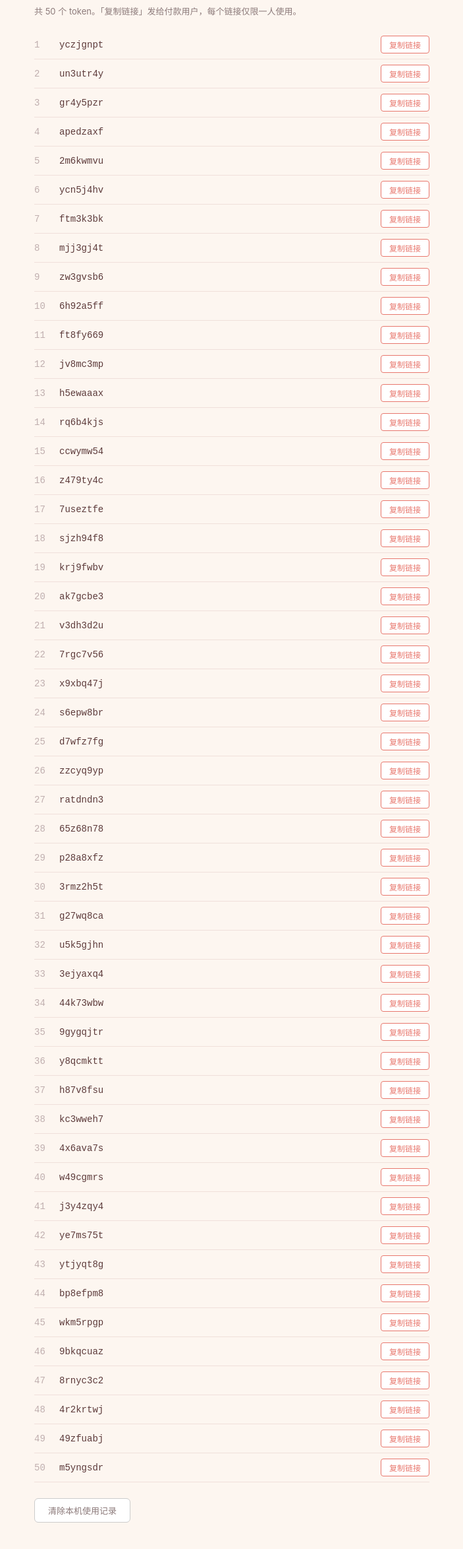
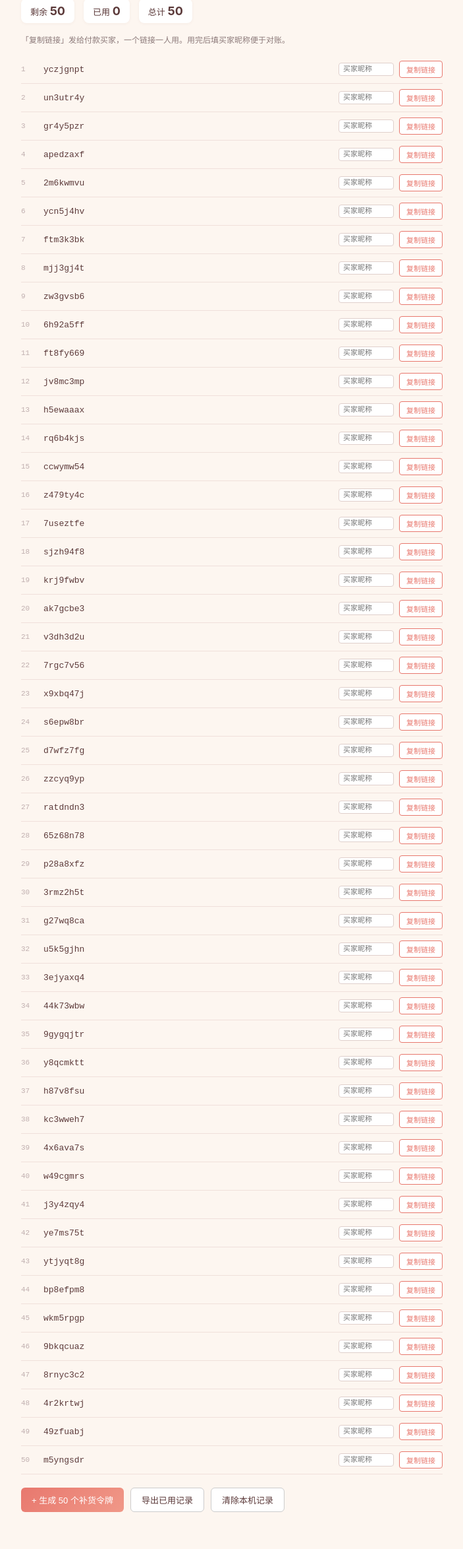
Before and after one commit to LLHJ-RGB/future-partner-test, a website: page admin.html in a window 1280 px wide. Shown: the part 75-2422 px from the top of the page at 66% size, without its empty margins (288-991 px from the left). Drawn offline with Linux system fonts and the light colour scheme.

Commit message:
v2: stock counter, buyer notes, restock generator

```diff
--- a/admin.html
+++ b/admin.html
@@ -5,53 +5,145 @@
 <meta name="viewport" content="width=device-width, initial-scale=1.0">
 <title>Token 管理 — 未来对象测试</title>
 <style>
-  body{font-family:-apple-system,sans-serif;max-width:600px;margin:40px auto;padding:0 20px;background:#fdf6f0;color:#5c3a3a}
-  h1{font-size:20px;margin-bottom:8px}
-  .hint{font-size:13px;color:#8c7a7a;margin-bottom:20px}
-  .token-row{display:flex;align-items:center;gap:10px;padding:8px 0;border-bottom:1px solid #f0e0db;font-size:14px;font-family:monospace}
-  .token-row .num{color:#c0afaf;min-width:28px}
-  .token-row .code{flex:1}
-  .token-row button{padding:4px 12px;border:1px solid #e8786e;border-radius:4px;background:#fff;color:#e8786e;cursor:pointer;font-size:12px}
+  body{font-family:-apple-system,sans-serif;max-width:640px;margin:40px auto;padding:0 20px;background:#fdf6f0;color:#5c3a3a}
+  h1{font-size:20px;margin-bottom:4px}
+  .stats{display:flex;gap:14px;margin-bottom:16px}
+  .stat{padding:8px 14px;background:#fff;border-radius:8px;font-size:13px;box-shadow:0 1px 4px rgba(120,60,60,.06)}
+  .stat .num{font-weight:700;font-size:18px}
+  .stat .num.low{color:#e8786e}
+  .hint{font-size:12px;color:#8c7a7a;margin-bottom:16px}
+  .token-row{display:flex;align-items:center;gap:8px;padding:8px 0;border-bottom:1px solid #f0e0db;font-size:13px;font-family:monospace}
+  .token-row .num{color:#c0afaf;min-width:26px;font-size:11px}
+  .token-row .code{flex:1;font-size:13px}
+  .token-row .note{width:70px;padding:3px 6px;border:1px solid #e0d0cc;border-radius:4px;font-size:11px;background:#fff;color:#5c3a3a;font-family:inherit}
+  .token-row button{padding:4px 10px;border:1px solid #e8786e;border-radius:4px;background:#fff;color:#e8786e;cursor:pointer;font-size:11px;white-space:nowrap}
   .token-row button:hover{background:#fef5f4}
-  .token-row button.used{opacity:.4;pointer-events:none;text-decoration:line-through}
+  .token-row.used .code{opacity:.5;text-decoration:line-through}
+  .token-row.used button{opacity:.4;pointer-events:none}
+  .token-row.used .note{opacity:.4}
   .toast{position:fixed;top:20px;left:50%;transform:translateX(-50%);background:#5c3a3a;color:#fff;padding:10px 24px;border-radius:8px;font-size:14px;z-index:99;display:none}
-  .btn-reset{margin-top:24px;padding:8px 20px;border:1px solid #ccc;border-radius:6px;background:#fff;color:#8c7a7a;cursor:pointer;font-size:13px}
+  .btn-bar{margin-top:20px;display:flex;gap:10px;flex-wrap:wrap}
+  .btn{font-size:13px;padding:8px 16px;border-radius:6px;border:1px solid #ccc;background:#fff;color:#5c3a3a;cursor:pointer}
+  .btn.primary{background:linear-gradient(135deg,#e8786e,#f09888);color:#fff;border:none}
+  .btn:hover{opacity:.85}
+  .modal{display:none;position:fixed;inset:0;background:rgba(0,0,0,.5);z-index:100;justify-content:center;align-items:center}
+  .modal.show{display:flex}
+  .modal-box{background:#fff;border-radius:12px;padding:24px;max-width:400px;width:90%;max-height:80vh;overflow-y:auto}
+  .modal-box h2{font-size:17px;margin-bottom:12px}
+  .modal-box textarea{width:100%;height:200px;font-family:monospace;font-size:11px;padding:8px;border:1px solid #e0d0cc;border-radius:6px;resize:vertical}
+  .modal-box .btn{margin-top:10px;width:100%}
 </style>
 </head>
 <body>
-<h1>🔭 未来对象测试 — Token 列表</h1>
-<p class="hint">共 50 个 token。「复制链接」发给付款用户，每个链接仅限一人使用。</p>
+<h1>🔭 未来对象测试</h1>
+<div class="stats">
+  <div class="stat">剩余 <span class="num" id="stat-remain">-</span></div>
+  <div class="stat">已用 <span class="num" id="stat-used">-</span></div>
+  <div class="stat">总计 <span class="num">50</span></div>
+</div>
+<p class="hint">「复制链接」发给付款买家，一个链接一人用。用完后填买家昵称便于对账。</p>
 <div id="token-list"></div>
-<button class="btn-reset" onclick="resetAll()">清除本机使用记录</button>
-<div class="toast" id="toast">已复制！</div>
+<div class="btn-bar">
+  <button class="btn primary" onclick="restock()">+ 生成 50 个补货令牌</button>
+  <button class="btn" onclick="exportUsed()">导出已用记录</button>
+  <button class="btn" onclick="resetAll()">清除本机记录</button>
+</div>
+<div class="toast" id="toast"></div>
+
+<!-- Restock modal -->
+<div class="modal" id="restock-modal">
+  <div class="modal-box">
+    <h2>新令牌已生成</h2>
+    <p style="font-size:12px;color:#8c7a7a;margin-bottom:8px">以下50个新token。点击「复制」后发给Codex完成补货。</p>
+    <textarea id="restock-text" readonly></textarea>
+    <button class="btn primary" onclick="copyRestock()">复制令牌列表</button>
+    <button class="btn" onclick="closeRestock()">关闭</button>
+  </div>
+</div>
 
 <script>
 var TOKENS=["yczjgnpt","un3utr4y","gr4y5pzr","apedzaxf","2m6kwmvu","ycn5j4hv","ftm3k3bk","mjj3gj4t","zw3gvsb6","6h92a5ff","ft8fy669","jv8mc3mp","h5ewaaax","rq6b4kjs","ccwymw54","z479ty4c","7useztfe","sjzh94f8","krj9fwbv","ak7gcbe3","v3dh3d2u","7rgc7v56","x9xbq47j","s6epw8br","d7wfz7fg","zzcyq9yp","ratdndn3","65z68n78","p28a8xfz","3rmz2h5t","g27wq8ca","u5k5gjhn","3ejyaxq4","44k73wbw","9gygqjtr","y8qcmktt","h87v8fsu","kc3wweh7","4x6ava7s","w49cgmrs","j3y4zqy4","ye7ms75t","ytjyqt8g","bp8efpm8","wkm5rpgp","9bkqcuaz","8rnyc3c2","4r2krtwj","49zfuabj","m5yngsdr"];
 var BASE=window.location.origin+'/future-partner-test';
 var list=document.getElementById('token-list');
 
-TOKENS.forEach(function(t,i){
-  var used=localStorage.getItem('fp_used_'+t)==='1';
-  var row=document.createElement('div');
-  row.className='token-row';
-  row.innerHTML='<span class="num">'+(i+1)+'</span><span class="code">'+t+(used?' 🔒':'')+'</span><button class="'+(used?'used':'')+'" onclick="copyLink(\''+t+'\')">'+(used?'已使用':'复制链接')+'</button>';
-  list.appendChild(row)
-});
+function render() {
+  var used=0;
+  list.innerHTML='';
+  TOKENS.forEach(function(t,i){
+    var isUsed=localStorage.getItem('fp_used_'+t)==='1';
+    var note=localStorage.getItem('fp_note_'+t)||'';
+    if(isUsed) used++;
+    var row=document.createElement('div');
+    row.className='token-row'+(isUsed?' used':'');
+    row.innerHTML='<span class="num">'+(i+1)+'</span><span class="code">'+t+'</span><input class="note" placeholder="买家昵称" value="'+note+'" data-token="'+t+'"><button onclick="copyLink(\''+t+'\')">'+(isUsed?'已使用':'复制链接')+'</button>';
+    list.appendChild(row)
+  });
+
+  // Bind note inputs
+  list.querySelectorAll('.note').forEach(function(inp){
+    inp.addEventListener('change',function(){
+      localStorage.setItem('fp_note_'+this.dataset.token,this.value)
+    })
+  });
+
+  var remain=TOKENS.length-used;
+  document.getElementById('stat-remain').textContent=remain;
+  document.getElementById('stat-remain').className='num'+(remain<10?' low':'');
+  document.getElementById('stat-used').textContent=used;
+}
+render();
 
 function copyLink(token){
   var url=BASE+'/?token='+token;
   navigator.clipboard.writeText(url).then(function(){
-    var toast=document.getElementById('toast');
-    toast.style.display='block';
-    setTimeout(function(){toast.style.display='none'},1500)
+    toast('已复制！')
   })
+}
+
+function toast(msg){
+  var t=document.getElementById('toast');
+  t.textContent=msg;t.style.display='block';
+  setTimeout(function(){t.style.display='none'},1500)
+}
+
+function exportUsed(){
+  var used=[];
+  TOKENS.forEach(function(t){
+    if(localStorage.getItem('fp_used_'+t)==='1'){
+      used.push({token:t,note:localStorage.getItem('fp_note_'+t)||''})
+    }
+  });
+  if(used.length===0){toast('没有已用记录');return}
+  var csv='token,买家昵称\n'+used.map(function(u){return u.token+','+u.note}).join('\n');
+  navigator.clipboard.writeText(csv).then(function(){toast('已复制'+used.length+'条记录！')})
 }
 
 function resetAll(){
   if(confirm('清除所有token使用记录？（仅影响本浏览器）')){
-    TOKENS.forEach(function(t){localStorage.removeItem('fp_used_'+t);localStorage.removeItem('fp_sess_'+t)});
-    location.reload()
+    TOKENS.forEach(function(t){localStorage.removeItem('fp_used_'+t);localStorage.removeItem('fp_sess_'+t);localStorage.removeItem('fp_note_'+t)});
+    render();toast('已清除')
   }
+}
+
+function restock(){
+  var chars='abcdefghjkmnpqrstuvwxyz23456789';
+  var newTokens=[];
+  for(var i=0;i<50;i++){
+    var t='';
+    for(var j=0;j<8;j++) t+=chars[Math.floor(Math.random()*chars.length)];
+    newTokens.push('"'+t+'"')
+  }
+  document.getElementById('restock-text').value=newTokens.join(',\n');
+  document.getElementById('restock-modal').classList.add('show')
+}
+
+function copyRestock(){
+  var text=document.getElementById('restock-text').value;
+  navigator.clipboard.writeText(text).then(function(){toast('已复制！发送给Codex完成补货')})
+}
+
+function closeRestock(){
+  document.getElementById('restock-modal').classList.remove('show')
 }
 </script>
 </body>
```
